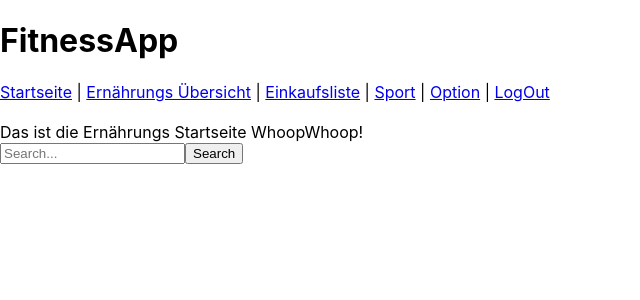
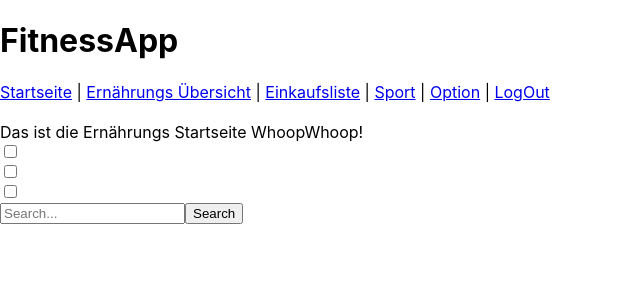
Before and after one commit to chripa89/projectLLama, a React (Create React App) app: page /eat in a window 1280 px wide. Shown: the top 300 px of the page, without its empty margins (0-640 px from the left). Built offline with nearby package versions, Linux system fonts and the light colour scheme.

Commit message:
[WIP] Vorfilter-Funktion

```diff
--- a/src/pages/ernaehrung-einkaufsliste/ErnaehrungStartseite.js
+++ b/src/pages/ernaehrung-einkaufsliste/ErnaehrungStartseite.js
@@ -10,12 +10,62 @@ function Ernaehrungstartseite() {
     const [data, setData] = useState({ hits: [] });
     const [search, setSearch] = useState(false);
 
+    const [healthFilter, setHealthFilter] = useState({
+      tagValue: ''
+    })
+
+    const [searches, setSearches] = useState([]) // für string concat später
+    const [checkboxState, setCheckboxState] = useState([]); //leeres Array
+
+
+    useEffect(() => {
+      let checkboxState = [
+        {id: 'vegan', name: "tagValue"},  //wahlweise kann man stattdessen eigenständige isChecked-Values einbauen und auf diese checken
+        {id: 'sugar-conscious', name: "tagValue"},
+        {id: 'low-carb', name: "tagValue"}
+      ];
+
+      setCheckboxState(
+        checkboxState.map(d => {
+          return {
+            select: false,
+            id: d.id,
+            name: d.name
+          };
+        })
+      );
+    }, []);
+
+//ins handleSubmit schmeißen;
+// VERALTET?
+    // function getCheckboxValue(e) {
+    //   let name = e.target.name;
+    //   let value = e.target.id;
+    //   let arr1 = [];
+    //
+    //   //let string = `&health=${value}`;
+    //   // console.log(string);
+    //   //setChecked(checked => !checked);
+    //   console.log("before IF", checked);
+    //   if(checked) {
+    //     console.log("in IF", checked);
+    //     setHealthFilter(healthFilter => ({ ...healthFilter, [name]: value}));
+    //     setSearches(searches => searches.concat(value))
+    //     console.log("SEARCHES: ", searches);
+    //   } else {
+    //     console.log("in ELSE", checked);
+    //     setHealthFilter(healthFilter => ({ ...healthFilter, [name]: ''}));
+    //   }
+    //   console.log(healthFilter);
+    // }
+
     async function searchMeal() {
         const YOUR_APP_ID = '6ff3b59b';
         const YOUR_APP_KEY = '53f9547355139ebdda5640fee4c27c90';
         let ESSEN = entrySearch.essen;
-        const result = await axios(`https://api.edamam.com/search?q=${ESSEN}&app_id=${YOUR_APP_ID}&app_key=${YOUR_APP_KEY}&from=0&to=10`);
-        setData(result.data)
+        let HEALTH_LABEL_STRING = `&health=${healthFilter.tagValue}`;
+        const result = await axios(`https://api.edamam.com/search?q=${ESSEN}&app_id=${YOUR_APP_ID}&app_key=${YOUR_APP_KEY}&from=0&to=10${HEALTH_LABEL_STRING}`);
+        setData(result.data);
         console.log(data, "LÖLÖLÖL")
         console.log(result.data, "LALALA")
           };
@@ -24,6 +74,7 @@ function Ernaehrungstartseite() {
         const { name, value } = e.target;
         setEntrySearch(entrySearch => ({ ...entrySearch, [name]: value }));
         console.log("CHANGES: ", entrySearch.essen);
+        console.log(healthFilter);
        // setSearch(false)
     }
 
@@ -43,6 +94,28 @@ function Ernaehrungstartseite() {
             <div>
                 Das ist die Ernährungs Startseite WhoopWhoop!
             </div>
+            {checkboxState.map((d, i) => (
+              <div key={d, i}>
+              {/* auslagern */}
+              <input onChange={e => {
+                let checked = e.target.checked;
+                setCheckboxState(
+                  checkboxState.map(data => {
+                    if (d.id === data.id) {
+                      data.select = checked;
+                    }
+                    console.log(data);
+                    return data;
+                  })
+                );
+              }}
+              type="checkbox" checked={d.select}/>
+              </div>
+              ))}
+
+            {/* <button id="vegan" name="tagValue" value={checked} onClick={getCheckboxValue}>text</button>
+             <button id="sugar-conscious" name="tagValuessss" value={checked} onClick={getCheckboxValue}>text2</button> */}
+
             <input type="text" placeholder="Search..." name="essen" onChange={getInput}  />
             <button onClick={handleSubmit}>
                 Search
@@ -52,7 +125,11 @@ function Ernaehrungstartseite() {
                     <ul>
                         {data.hits.map(item => (
                             <li key={item.objectID}>
-                              <a href="">  {`${item.recipe.label} || ${Math.floor(item.recipe.calories/ item.recipe.yield)} kCal pro Mahlzeit`} </a>
+                              <a href="">
+                                <p>{`${item.recipe.healthLabels}`}</p>
+                                <img src={item.recipe.image} alt="filler" />
+                                {`${item.recipe.label} || ${Math.floor(item.recipe.calories/ item.recipe.yield)} kCal pro Mahlzeit`}
+                                </a>
                             </li>
                         ))}
                     </ul>
```
